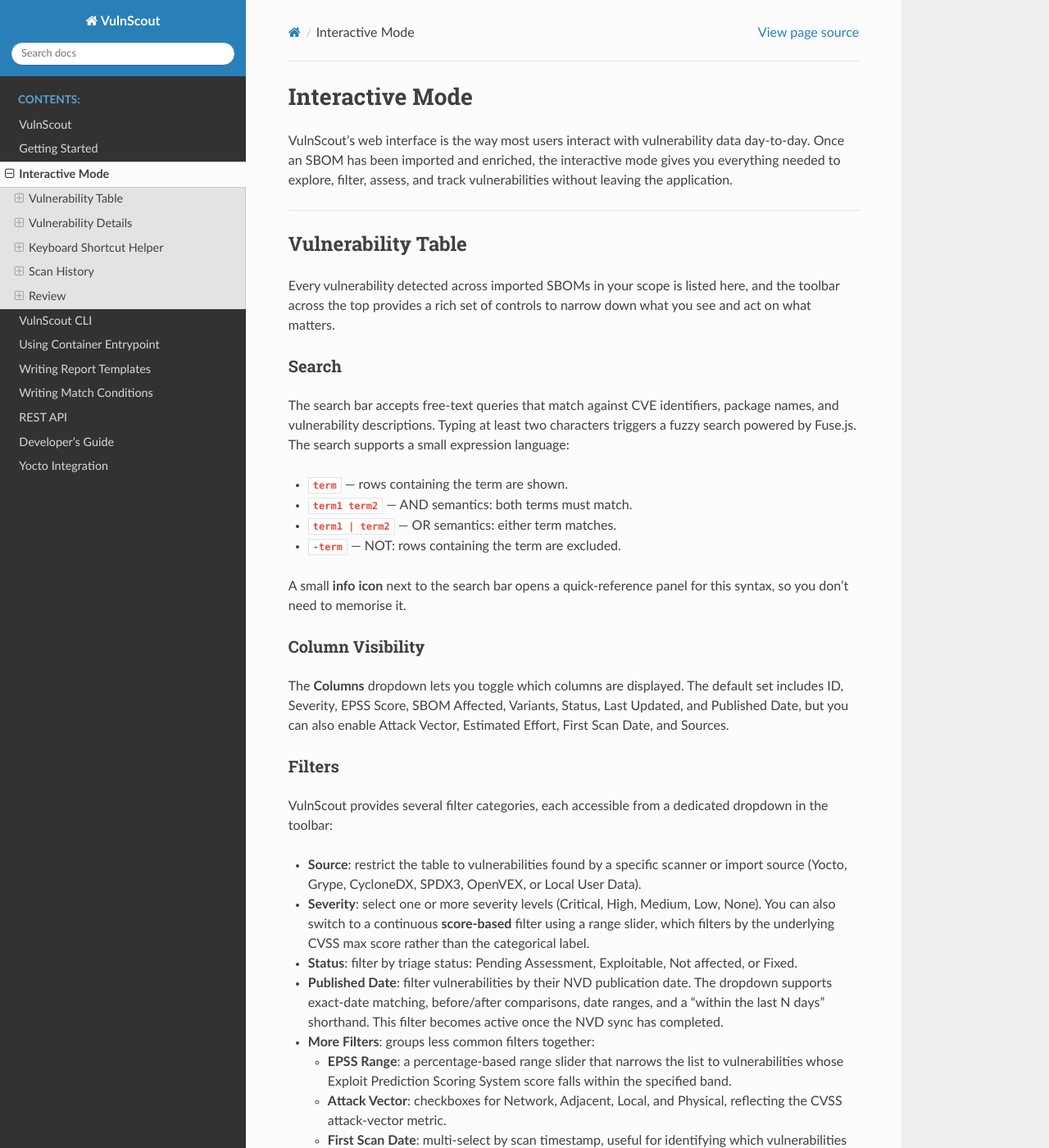
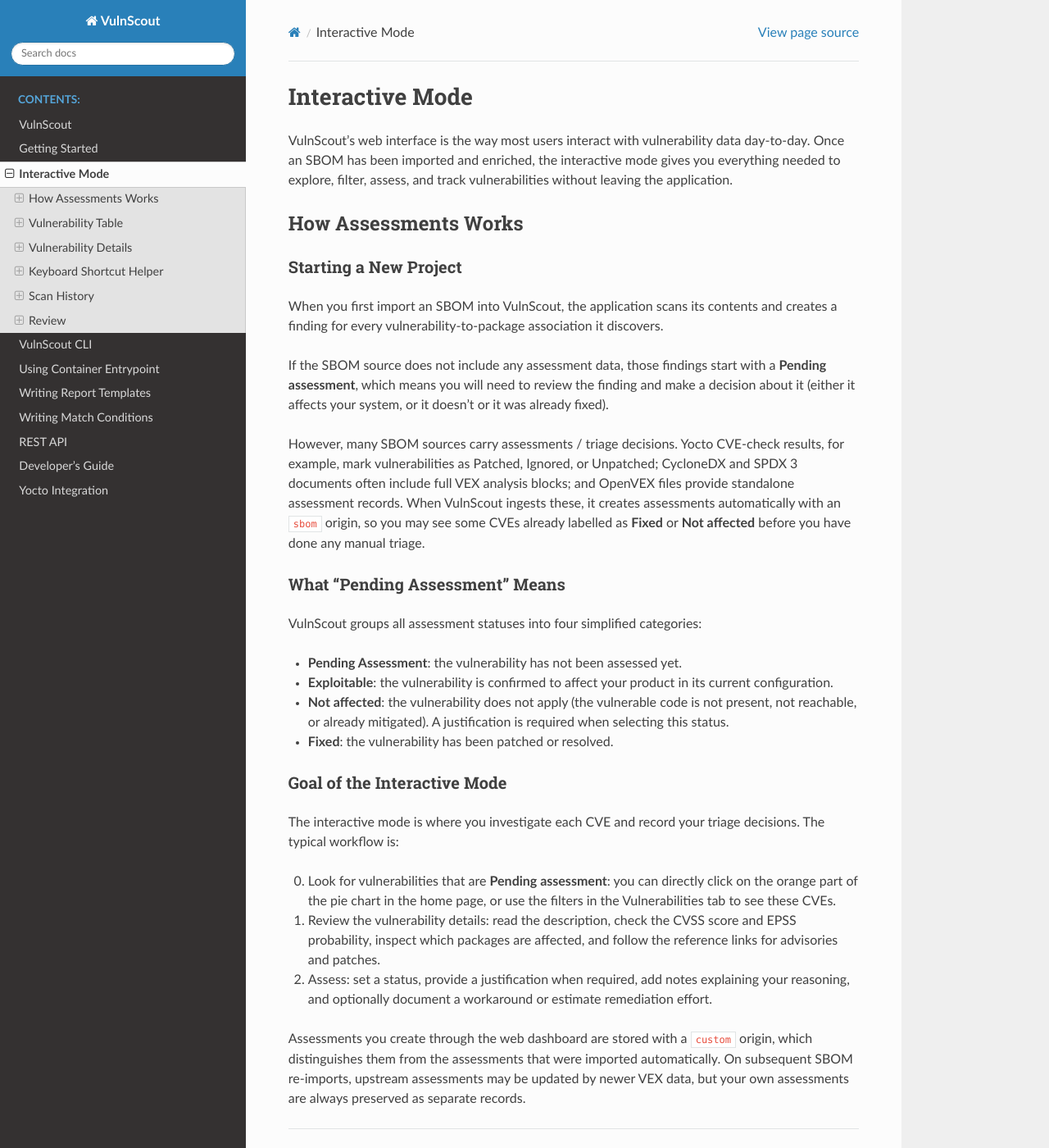
Before and after one commit to savoirfairelinux/vulnscout, a Sphinx documentation site: the page built from doc/source/interactive-mode.md, in a window 1280 px wide and 1400 px high. Shown: the whole window at 82% size. Built offline with Sphinx 7.4.7 and the Read the Docs theme 3.1.0, drawn with Linux system fonts in a browser that asks for light colours; some of the changed text lies outside the part shown.

Commit message:
dics: assessment workflow and terminology

```diff
--- a/doc/source/interactive-mode.md
+++ b/doc/source/interactive-mode.md
@@ -1,6 +1,35 @@
 # Interactive Mode
 
 VulnScout's web interface is the way most users interact with vulnerability data day-to-day. Once an SBOM has been imported and enriched, the interactive mode gives you everything needed to explore, filter, assess, and track vulnerabilities without leaving the application.
+
+## How Assessments Works
+
+### Starting a New Project
+
+When you first import an SBOM into VulnScout, the application scans its contents and creates a finding for every vulnerability-to-package association it discovers.
+
+If the SBOM source does not include any assessment data, those findings start with a **Pending assessment**, which means you will need to review the finding and make a decision about it (either it affects your system, or it doesn't or it was already fixed).
+
+However, many SBOM sources carry assessments / triage decisions. Yocto CVE-check results, for example, mark vulnerabilities as Patched, Ignored, or Unpatched; CycloneDX and SPDX 3 documents often include full VEX analysis blocks; and OpenVEX files provide standalone assessment records. When VulnScout ingests these, it creates assessments automatically with an `sbom` origin, so you may see some CVEs already labelled as **Fixed** or **Not affected** before you have done any manual triage.
+
+### What "Pending Assessment" Means
+
+VulnScout groups all assessment statuses into four simplified categories:
+
+- **Pending Assessment**: the vulnerability has not been assessed yet.
+- **Exploitable**: the vulnerability is confirmed to affect your product in its current configuration.
+- **Not affected**: the vulnerability does not apply (the vulnerable code is not present, not reachable, or already mitigated). A justification is required when selecting this status.
+- **Fixed**: the vulnerability has been patched or resolved.
+
+### Goal of the Interactive Mode
+
+The interactive mode is where you investigate each CVE and record your triage decisions. The typical workflow is:
+
+0. Look for vulnerabilities that are **Pending assessment**: you can directly click on the orange part of the pie chart in the home page, or use the filters in the Vulnerabilities tab to see these CVEs.
+1. Review the vulnerability details: read the description, check the CVSS score and EPSS probability, inspect which packages are affected, and follow the reference links for advisories and patches.
+2. Assess: set a status, provide a justification when required, add notes explaining your reasoning, and optionally document a workaround or estimate remediation effort.
+
+Assessments you create through the web dashboard are stored with a `custom` origin, which distinguishes them from the  assessments that were imported automatically. On subsequent SBOM re-imports, upstream assessments may be updated by newer VEX data, but your own assessments are always preserved as separate records.
 
 ---
 
@@ -82,7 +111,7 @@
 
 ### Assessments
 
-Assessments are the core triage artefact. Each assessment captures a status (under investigation, exploitable, not affected, fixed, false positive), an optional justification, impact statement, status notes, and workaround. Assessments are displayed in a timeline, grouped by date and content, with the most recent at the top.
+Assessments are the core triage artefact. Each assessment captures a status (pending assessment, exploitable, not affected, fixed), an optional justification, impact statement, status notes, and workaround. Assessments are displayed in a timeline, grouped by date and content, with the most recent at the top.
 
 In editing mode, a form at the top of the timeline lets you create a new assessment. You can select which packages and which variants the assessment applies to, and VulnScout will create the appropriate records. Existing assessments can be edited inline or deleted.
 
```
